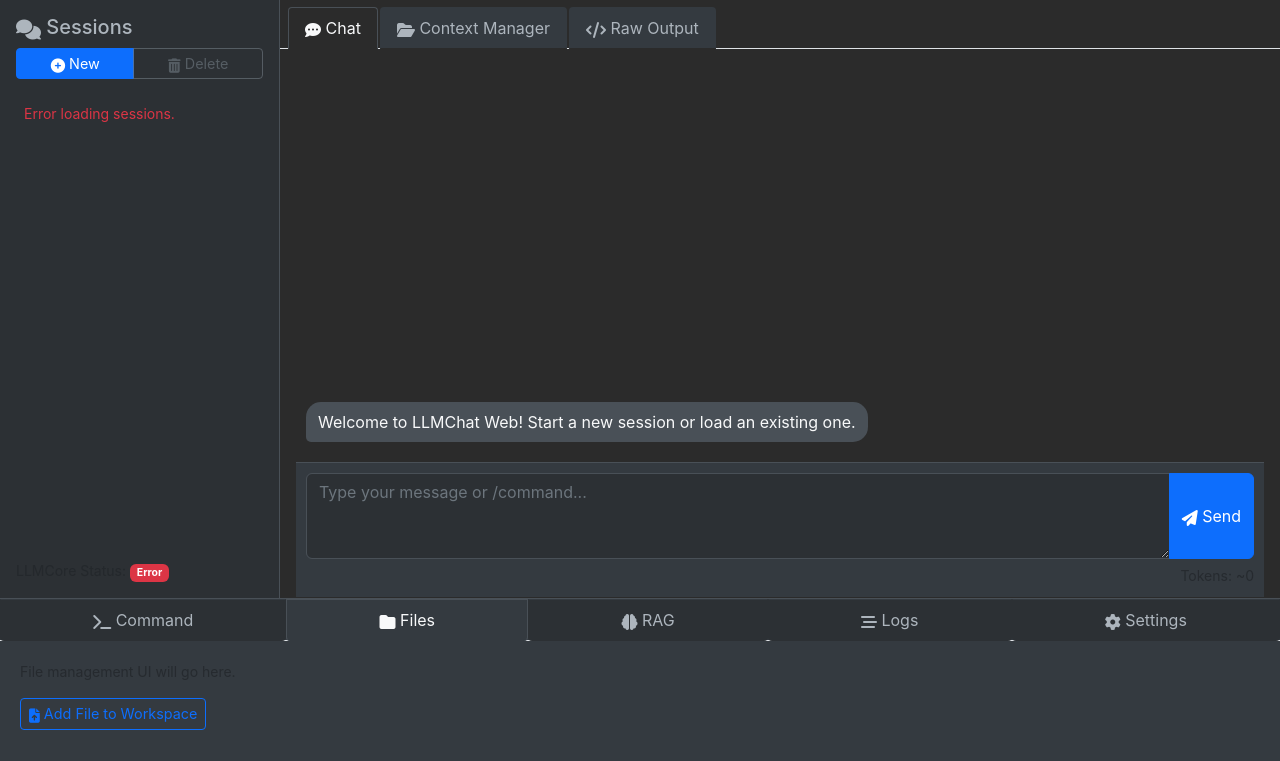
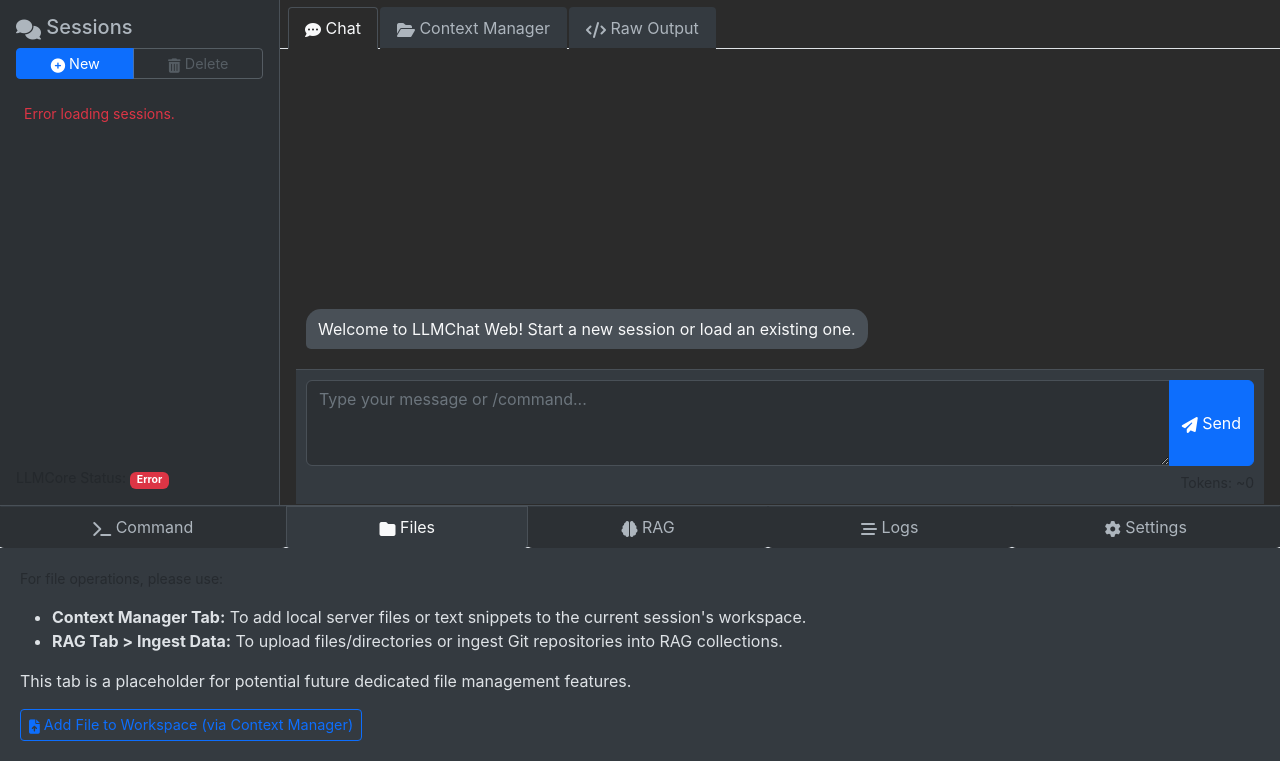
Before and after one commit to araray/llmchat-web, a Flask app: page / in a window 1280 px wide, after a click on "Files". Shown: the part 39-800 px from the top of the page. Run offline with Flask 3, Linux system fonts and the light colour scheme; some libraries are stand-ins or nearby versions.

Commit message:
fix(ui): Update File Tab placeholder text
* **Why** – The "File tab doesn't work" issue was reported, and the tab
  currently contains a generic placeholder. This change makes the
placeholder more informative by guiding users to existing file-related
functionalities.
* **What** – Modified `llmchat_web/templates/index.html`.
* **Impact** – The "Files" tab in the bottom control bar will now
  display a more helpful message pointing to the "Context Manager" and
"RAG > Ingest Data" tabs for file operations. The existing button "Add
File to Workspace" in the Files tab was also relabeled slightly to
suggest using the Context Manager tab. No change in core functionality.
* **Risk** – Low. Purely a UI text change.

```diff
--- a/llmchat_web/templates/index.html
+++ b/llmchat_web/templates/index.html
@@ -830,12 +830,24 @@
             aria-labelledby="files-tab-btn"
             tabindex="0"
         >
-            <p class="small text-muted">File management UI will go here.</p>
+            <!-- Updated placeholder for Files tab -->
+            <p class="small text-muted">
+                For file operations, please use:
+                <ul>
+                    <li><strong>Context Manager Tab:</strong> To add local server files or text snippets to the current session's workspace.</li>
+                    <li><strong>RAG Tab &gt; Ingest Data:</strong> To upload files/directories or ingest Git repositories into RAG collections.</li>
+                </ul>
+                 This tab is a placeholder for potential future dedicated file management features.
+            </p>
+            <!-- Original button kept for now, though its functionality might be redundant
+                 or could be repurposed if specific "Files Tab" features are added.
+                 For now, it's unhandled.
+            -->
             <button
                 class="btn btn-sm btn-outline-primary"
                 id="btn-add-file-to-workspace-bottom"
             >
-                <i class="fas fa-file-upload"></i> Add File to Workspace
+                <i class="fas fa-file-upload"></i> Add File to Workspace (via Context Manager)
             </button>
         </div>
         <div
--- a/pyproject.toml
+++ b/pyproject.toml
@@ -4,7 +4,7 @@
 
 [project]
 name = "llmchat-web"
-version = "0.6.0" # Version for llmchat-web
+version = "0.6.1" # Version for llmchat-web
 description = "A Flask-based web interface for LLMCore, providing chat and RAG functionalities."
 readme = "README.md" # Assuming llmchat-web will have its own README
 requires-python = ">=3.11"
```
